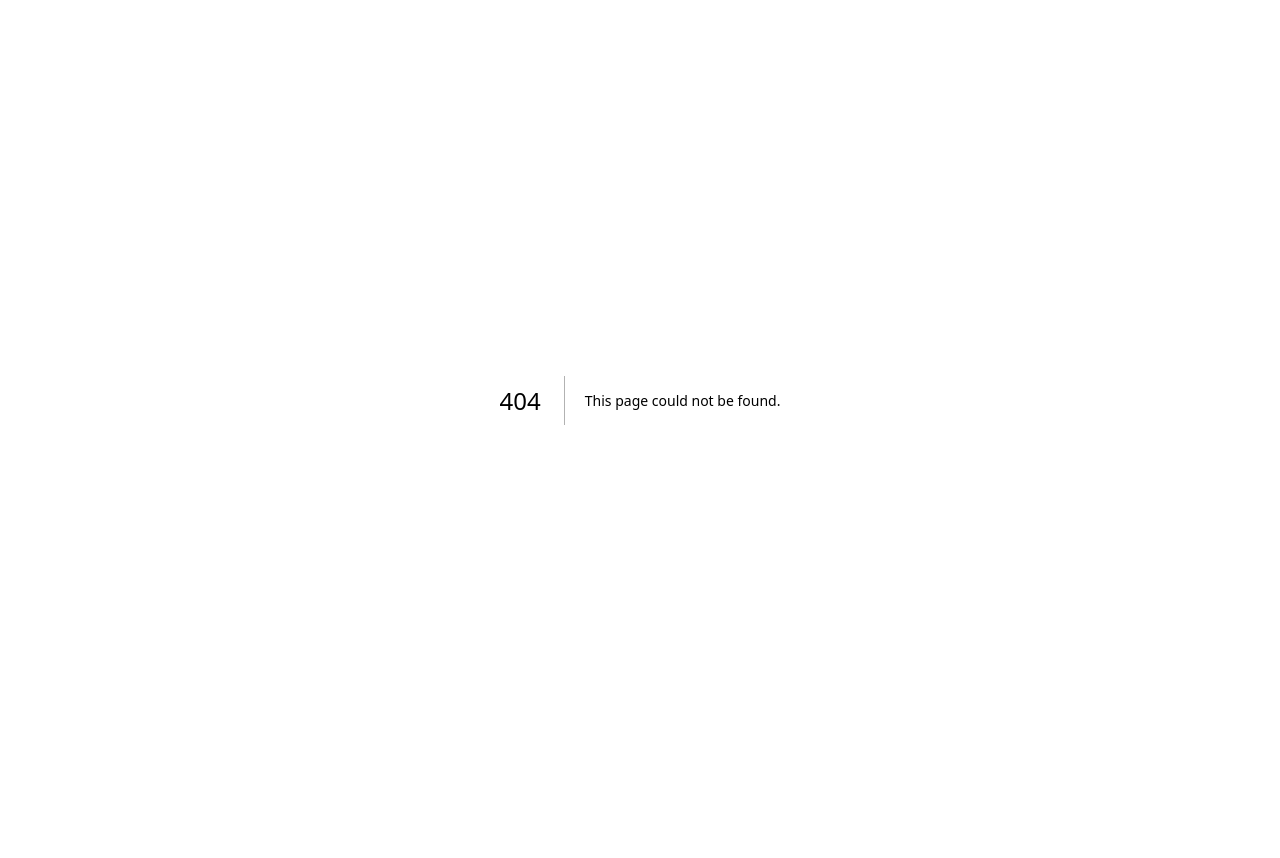
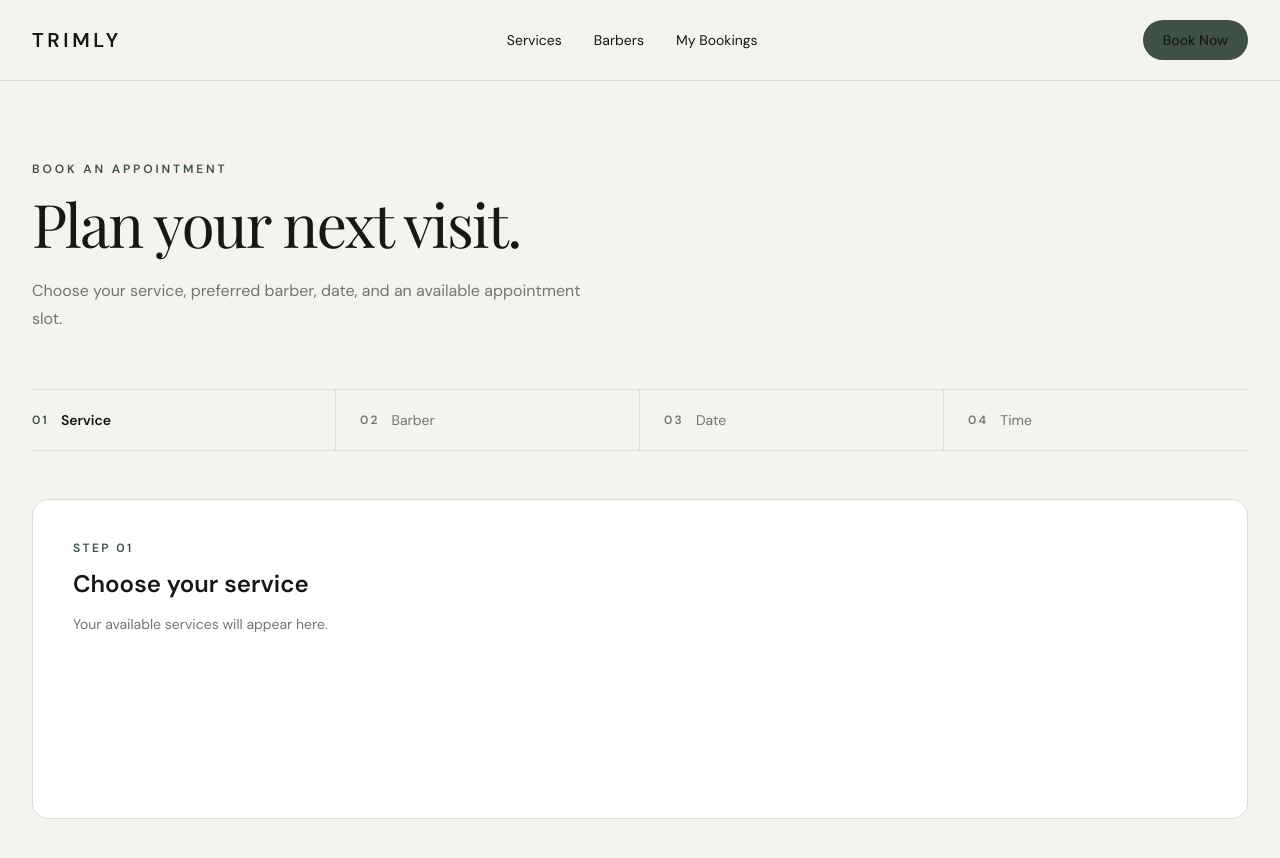
Before and after one commit to jamesmichl/Trimly, a Next.js app: page /book in a window 1280 px wide. Before the commit this address had no page. Shown: the top 858 px of the page. Before the commit the page ends 800 px from the top, so only its background shows below. Built offline with nearby package versions, Linux system fonts and the light colour scheme; a web font is replaced by a local one.

Commit message:
feat: add booking page shell

```diff
--- /dev/null
+++ b/src/app/book/page.tsx
@@ -0,0 +1,92 @@
+import Navbar from "@/components/layout/Navbar";
+
+const bookingSteps = [
+  {
+    number: "01",
+    label: "Service",
+  },
+  {
+    number: "02",
+    label: "Barber",
+  },
+  {
+    number: "03",
+    label: "Date",
+  },
+  {
+    number: "04",
+    label: "Time",
+  },
+];
+
+export default function BookPage() {
+  return (
+    <>
+      <Navbar />
+
+      <main>
+        <section className="mx-auto max-w-7xl px-6 py-16 lg:px-8 lg:py-20">
+          <div className="max-w-3xl">
+            <p className="text-xs font-semibold uppercase tracking-[0.24em] text-primary">
+              Book an Appointment
+            </p>
+
+            <h1 className="mt-4 font-display text-5xl tracking-[-0.03em] sm:text-6xl">
+              Plan your next visit.
+            </h1>
+
+            <p className="mt-6 max-w-xl text-base leading-7 text-muted">
+              Choose your service, preferred barber, date, and an available
+              appointment slot.
+            </p>
+          </div>
+
+          <div className="mt-14 grid border-y border-border sm:grid-cols-2 lg:grid-cols-4">
+            {bookingSteps.map((step, index) => (
+              <div
+                key={step.number}
+                className="border-b border-border py-5 sm:border-r sm:px-6 sm:nth-[2]:border-r-0 lg:border-b-0 lg:nth-[2]:border-r lg:first:pl-0 lg:last:border-r-0"
+              >
+                <div className="flex items-center gap-3">
+                  <span
+                    className={
+                      index === 0
+                        ? "text-xs font-semibold tracking-[0.18em] text-primary"
+                        : "text-xs font-semibold tracking-[0.18em] text-muted"
+                    }
+                  >
+                    {step.number}
+                  </span>
+
+                  <span
+                    className={
+                      index === 0
+                        ? "text-sm font-semibold"
+                        : "text-sm text-muted"
+                    }
+                  >
+                    {step.label}
+                  </span>
+                </div>
+              </div>
+            ))}
+          </div>
+
+          <div className="mt-12 min-h-80 rounded-2xl border border-border bg-surface p-8 lg:p-10">
+            <p className="text-xs font-semibold uppercase tracking-[0.2em] text-primary">
+              Step 01
+            </p>
+
+            <h2 className="mt-3 text-2xl font-semibold">
+              Choose your service
+            </h2>
+
+            <p className="mt-3 max-w-lg text-sm leading-6 text-muted">
+              Your available services will appear here.
+            </p>
+          </div>
+        </section>
+      </main>
+    </>
+  );
+}
```
